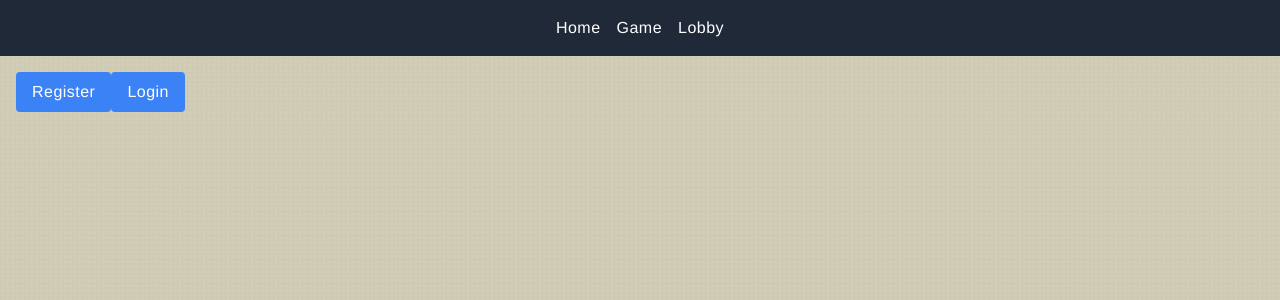
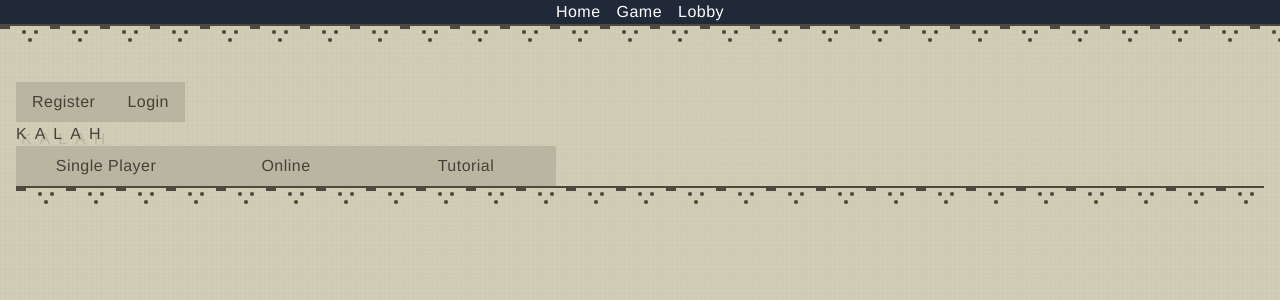
Before and after one commit to Kattegatt/kalah, a Vue app in the folder client/: page / in a window 1280 px wide. Shown: the top 300 px of the page. Built offline with nearby package versions, Linux system fonts and the light colour scheme; no server answers.

Commit message:
applied new styles

```diff
--- a/client/package.json
+++ b/client/package.json
@@ -34,6 +34,7 @@
     "jsdom": "^24.0.0",
     "postcss": "^8.4.38",
     "prettier": "^3.2.5",
+    "sass": "^1.77.6",
     "start-server-and-test": "^2.0.3",
     "tailwindcss": "^3.4.3",
     "vite": "^5.2.8",
--- a/client/src/App.vue
+++ b/client/src/App.vue
@@ -5,9 +5,21 @@
       <RouterLink to="/game">Game</RouterLink>
       <RouterLink to="/lobby">Lobby</RouterLink>
     </nav>
+    <div class="pattern">
+      <div class="container">
+        <div class="pattern-inner"></div>
+      </div>
+    </div>
   </header>
   <main>
     <RouterView />
+    <div class="absolute bottom-0 w-full">
+      <div class="pattern">
+        <div class="container">
+          <div class="pattern-inner"></div>
+        </div>
+      </div>
+    </div>
   </main>
 </template>
 
@@ -19,11 +31,11 @@ onMounted(() => {})
 
 <style scoped>
 header {
-  @apply bg-gray-800 text-white py-4;
+  @apply text-white;
 }
 
 nav {
-  @apply flex justify-center space-x-4;
+  @apply bg-gray-800 flex justify-center space-x-4;
 }
 
 nav a {
--- /dev/null
+++ b/client/src/assets/css/yorha_extra.scss
@@ -0,0 +1,170 @@
+$bgColor: #c8c2aa;
+$color: #4d493e;
+$letterSpacing: 0.1rem;
+$boxShadow: 3px 3px 0 rgba($color, 0.6);
+
+.pattern {
+  border-top: 2px solid $color;
+}
+
+.pattern-inner {
+  height: 40px;
+  background-size:
+    50px 3px,
+    50px 1px,
+    50px 1px,
+    50px 1px,
+    50px 1px,
+    50px 1px,
+    50px 1px,
+    50px 1px,
+    50px 1px;
+  background-position:
+    0 0,
+    22px 4px,
+    22px 5px,
+    22px 6px,
+    22px 7px,
+    28px 12px,
+    28px 13px,
+    28px 14px,
+    28px 15px;
+  background-image: linear-gradient(90deg, $color, $color 10px, transparent 10px),
+    linear-gradient(
+      90deg,
+      rgba($color, 0.4),
+      rgba($color, 0.4) 1px,
+      rgba($color, 0.8) 1px,
+      rgba($color, 0.8) 2px,
+      rgba($color, 0.9) 2px,
+      rgba($color, 0.9) 3px,
+      rgba($color, 0.4) 3px,
+      rgba($color, 0.4) 4px,
+      transparent 4px,
+      transparent 12px,
+      rgba($color, 0.4) 12px,
+      rgba($color, 0.4) 13px,
+      rgba($color, 0.8) 13px,
+      rgba($color, 0.8) 14px,
+      rgba($color, 0.9) 14px,
+      rgba($color, 0.9) 15px,
+      rgba($color, 0.4) 15px,
+      rgba($color, 0.4) 16px,
+      transparent 16px
+    ),
+    linear-gradient(
+      90deg,
+      rgba($color, 0.9),
+      rgba($color, 0.9) 1px,
+      rgba($color, 1) 1px,
+      rgba($color, 1) 2px,
+      rgba($color, 1) 2px,
+      rgba($color, 1) 3px,
+      rgba($color, 0.9) 3px,
+      rgba($color, 0.9) 4px,
+      transparent 4px,
+      transparent 12px,
+      rgba($color, 0.9) 12px,
+      rgba($color, 0.9) 13px,
+      rgba($color, 1) 13px,
+      rgba($color, 1) 14px,
+      rgba($color, 1) 14px,
+      rgba($color, 1) 15px,
+      rgba($color, 0.9) 15px,
+      rgba($color, 0.9) 16px,
+      transparent 16px
+    ),
+    linear-gradient(
+      90deg,
+      rgba($color, 0.9),
+      rgba($color, 0.9) 1px,
+      rgba($color, 1) 1px,
+      rgba($color, 1) 2px,
+      rgba($color, 1) 2px,
+      rgba($color, 1) 3px,
+      rgba($color, 0.9) 3px,
+      rgba($color, 0.9) 4px,
+      transparent 4px,
+      transparent 12px,
+      rgba($color, 0.9) 12px,
+      rgba($color, 0.9) 13px,
+      rgba($color, 1) 13px,
+      rgba($color, 1) 14px,
+      rgba($color, 1) 14px,
+      rgba($color, 1) 15px,
+      rgba($color, 0.9) 15px,
+      rgba($color, 0.9) 16px,
+      transparent 16px
+    ),
+    linear-gradient(
+      90deg,
+      rgba($color, 0.4),
+      rgba($color, 0.4) 1px,
+      rgba($color, 0.8) 1px,
+      rgba($color, 0.8) 2px,
+      rgba($color, 0.9) 2px,
+      rgba($color, 0.9) 3px,
+      rgba($color, 0.4) 3px,
+      rgba($color, 0.4) 4px,
+      transparent 4px,
+      transparent 12px,
+      rgba($color, 0.4) 12px,
+      rgba($color, 0.4) 13px,
+      rgba($color, 0.8) 13px,
+      rgba($color, 0.8) 14px,
+      rgba($color, 0.9) 14px,
+      rgba($color, 0.9) 15px,
+      rgba($color, 0.4) 15px,
+      rgba($color, 0.4) 16px,
+      transparent 16px
+    ),
+    linear-gradient(
+      90deg,
+      rgba($color, 0.4),
+      rgba($color, 0.4) 1px,
+      rgba($color, 0.8) 1px,
+      rgba($color, 0.8) 2px,
+      rgba($color, 0.9) 2px,
+      rgba($color, 0.9) 3px,
+      rgba($color, 0.4) 3px,
+      rgba($color, 0.4) 4px,
+      transparent 4px
+    ),
+    linear-gradient(
+      90deg,
+      rgba($color, 0.9),
+      rgba($color, 0.9) 1px,
+      rgba($color, 1) 1px,
+      rgba($color, 1) 2px,
+      rgba($color, 1) 2px,
+      rgba($color, 1) 3px,
+      rgba($color, 0.9) 3px,
+      rgba($color, 0.9) 4px,
+      transparent 4px
+    ),
+    linear-gradient(
+      90deg,
+      rgba($color, 0.9),
+      rgba($color, 0.9) 1px,
+      rgba($color, 1) 1px,
+      rgba($color, 1) 2px,
+      rgba($color, 1) 2px,
+      rgba($color, 1) 3px,
+      rgba($color, 0.9) 3px,
+      rgba($color, 0.9) 4px,
+      transparent 4px
+    ),
+    linear-gradient(
+      90deg,
+      rgba($color, 0.4),
+      rgba($color, 0.4) 1px,
+      rgba($color, 0.8) 1px,
+      rgba($color, 0.8) 2px,
+      rgba($color, 0.9) 2px,
+      rgba($color, 0.9) 3px,
+      rgba($color, 0.4) 3px,
+      rgba($color, 0.4) 4px,
+      transparent 4px
+    );
+  background-repeat: repeat-x;
+}
--- a/client/src/components/BoardCell.vue
+++ b/client/src/components/BoardCell.vue
@@ -1,11 +1,11 @@
 <template>
-  <div
+  <button
     :class="[calcStyle, { disabled: cellZero || !clickable, redBorder: landSignal }]"
-    class="rounded-xl flex items-center justify-center"
+    class="flex items-center justify-center"
     @click="emitClick"
   >
     {{ cellValue }}
-  </div>
+  </button>
 </template>
 
 <script setup>
@@ -67,14 +67,6 @@ const emitClick = () => {
   @apply w-16 h-36;
 }
 
-.x {
-  @apply bg-blue-300;
-}
-
-.y {
-  @apply bg-green-300;
-}
-
 .redBorder {
   border: 2px solid red;
 }
--- a/client/src/components/GameBoard.vue
+++ b/client/src/components/GameBoard.vue
@@ -1,6 +1,6 @@
 <template>
   <!-- For X user -->
-  <div v-if="thisUserSide === 'x'" class="board-container">
+  <fieldset v-if="thisUserSide === 'x'" class="board-container">
     <BoardCell size="big" type="y" :cell="getMainCell('y')" key="mainY"></BoardCell>
     <div class="grid grid-cols-6 gap-4">
       <BoardCell
@@ -25,10 +25,10 @@
       ></BoardCell>
     </div>
     <BoardCell size="big" type="x" :cell="getMainCell('x')" key="mainX"></BoardCell>
-    <button class="btn" @click="resetGame">Reset</button>
-  </div>
+    <!-- <button class="btn" @click="resetGame">Reset</button> -->
+  </fieldset>
   <!-- For Y user -->
-  <div v-if="thisUserSide === 'y'" class="board-container">
+  <fieldset v-if="thisUserSide === 'y'" class="board-container">
     <BoardCell size="big" type="x" :cell="getMainCell('x')"></BoardCell>
     <div class="grid grid-cols-6 gap-4">
       <BoardCell
@@ -53,8 +53,8 @@
       ></BoardCell>
     </div>
     <BoardCell size="big" type="y" :cell="getMainCell('y')" key="mainY"></BoardCell>
-    <button class="btn" @click="resetGame">Reset</button>
-  </div>
+    <!-- <button class="btn" @click="resetGame">Reset</button> -->
+  </fieldset>
 </template>
 
 <script setup>
@@ -109,7 +109,7 @@ const getMainCell = (side) => {
 
 <style scoped>
 .board-container {
-  @apply flex p-4 gap-4 rounded-lg bg-slate-600;
+  @apply flex p-4 gap-4 rounded-sm;
 }
 
 .btn {
--- a/client/src/components/GeneratedLink.vue
+++ b/client/src/components/GeneratedLink.vue
@@ -1,20 +1,17 @@
 <template>
-  <div class="flex items-center justify-center">
-    <GameBoard />
-  </div>
+  <div class="container">asdasd</div>
 </template>
 
-<script>
-export default {
-  components: {},
-
-  data() {
-    return {
-      showRegisterModal: false,
-      showLoginModal: false
-    }
-  }
-}
+<script setup>
+import { ref, onMounted } from 'vue'
 </script>
 
-<style scoped></style>
+<style scoped>
+.container {
+  @apply flex p-4 gap-4 rounded-lg bg-yellow-300 w-80 h-64;
+}
+
+.btn {
+  @apply bg-white h-12 top-11 text-slate-700 py-2 px-4 rounded-lg mt-4;
+}
+</style>
--- a/client/src/components/LoginModal.vue
+++ b/client/src/components/LoginModal.vue
@@ -1,20 +1,14 @@
 <template>
-  <div class="fixed inset-0 bg-gray-500 bg-opacity-75 flex items-center justify-center background">
-    <div class="bg-white p-8 rounded shadow-md loginModal">
-      <h2 class="text-xl mb-4">Login</h2>
-      <form @submit.prevent="login">
-        <input v-model="email" type="email" placeholder="Email" required class="input mb-2" />
-        <input
-          v-model="password"
-          type="password"
-          placeholder="Password"
-          required
-          class="input mb-4"
-        />
+  <div class="fixed inset-0 flex items-center justify-center background">
+    <form @submit.prevent="login">
+      <fieldset class="p-5">
+        <legend><h1>Login</h1></legend>
+        <input v-model="email" type="email" placeholder="Email" required class="input" />
+        <input v-model="password" type="password" placeholder="Password" required class="input" />
         <button type="submit" class="btn">Login</button>
         <button type="button" @click="close" class="btn ml-2">Cancel</button>
-      </form>
-    </div>
+      </fieldset>
+    </form>
   </div>
 </template>
 
@@ -25,7 +19,6 @@ const emit = defineEmits(['close'])
 
 const missClickEventListener = (element) => {
   element.addEventListener('click', (event) => {
-    console.log(event.target)
     if (event.target === element) {
       element.removeEventListener('click', null)
       emit('close')
@@ -50,9 +43,9 @@ const login = () => {
 
 <style scoped>
 .input {
-  @apply border rounded w-full py-2 px-3;
+  @apply w-full mb-3;
 }
 .btn {
-  @apply bg-blue-500 text-white py-2 px-4 rounded;
+  @apply py-2 px-4;
 }
 </style>
--- a/client/src/main.js
+++ b/client/src/main.js
@@ -4,6 +4,7 @@ import { createApp } from 'vue'
 import { createPinia } from 'pinia'
 import './tailwind.css'
 import './assets/css/yorha.css'
+import './assets/css/yorha_extra.scss'
 
 import App from './App.vue'
 import router from './router'
--- a/client/src/views/HomeView.vue
+++ b/client/src/views/HomeView.vue
@@ -1,9 +1,17 @@
 <template>
-  <div class="flex gap-2">
+  <div class="flex justify-end gap-2">
     <button @click="showRegisterModal = true" class="btn">Register</button>
     <button @click="showLoginModal = true" class="btn">Login</button>
     <RegisterModal v-if="showRegisterModal" @close="showRegisterModal = false" />
     <LoginModal v-if="showLoginModal" @close="showLoginModal = false" />
+  </div>
+  <div class="flex items-center justify-center p-2 m-8">
+    <h1 class="font-bold big text-2xl">kalah</h1>
+  </div>
+  <div class="flex flex-col gap-3 items-center justify-center">
+    <button class="menu-button">Single Player</button>
+    <button class="menu-button">Online</button>
+    <button class="menu-button">Tutorial</button>
   </div>
 </template>
 
@@ -21,6 +29,9 @@ const showLoginModal = ref(false)
 
 <style scoped>
 .btn {
-  @apply bg-blue-500 text-white py-2 px-4 rounded;
+  @apply py-2 px-4;
+}
+.menu-button {
+  width: 180px;
 }
 </style>
--- a/client/src/views/LobbyView.vue
+++ b/client/src/views/LobbyView.vue
@@ -1,7 +1,11 @@
 <template>
-  <div class="flex items-center justify-center"></div>
+  <div class="flex items-center justify-center">
+    <GeneratedLink />
+  </div>
 </template>
 
-<script setup></script>
+<script setup>
+import GeneratedLink from '../components/GeneratedLink.vue'
+</script>
 
 <style scoped></style>
```
Also changed, not shown: client/src/components/RegisterModal.vue (+35 -32 lines), 1 other file (tests, documents, lock files or other folders).
